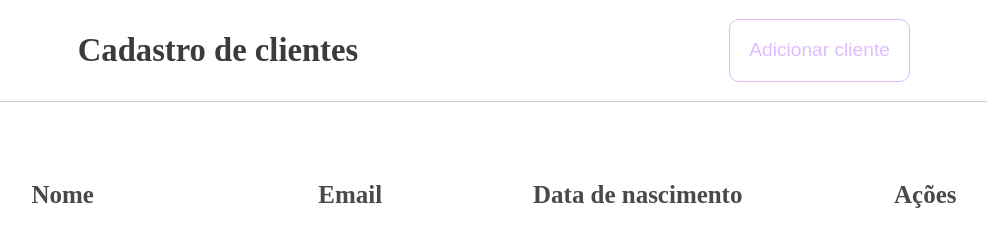
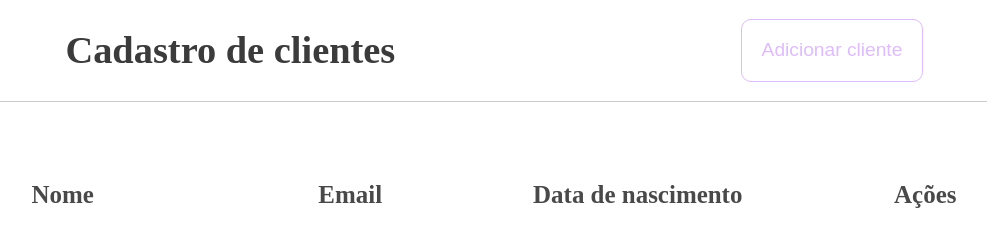
Before and after one commit to amandadeogr/CRUD, a plain HTML site: page index.html in a window 1280 px wide. Shown: the whole page, without its empty margins (146-1133 px from the left). Drawn offline with Linux system fonts and the light colour scheme.

Commit message:
change font-size

```diff
--- a/assets/css/header/title.css
+++ b/assets/css/header/title.css
@@ -1,3 +1,3 @@
 .header__title {
-   font-size: 1.7rem;
+   font-size: 2rem;
 }
```
